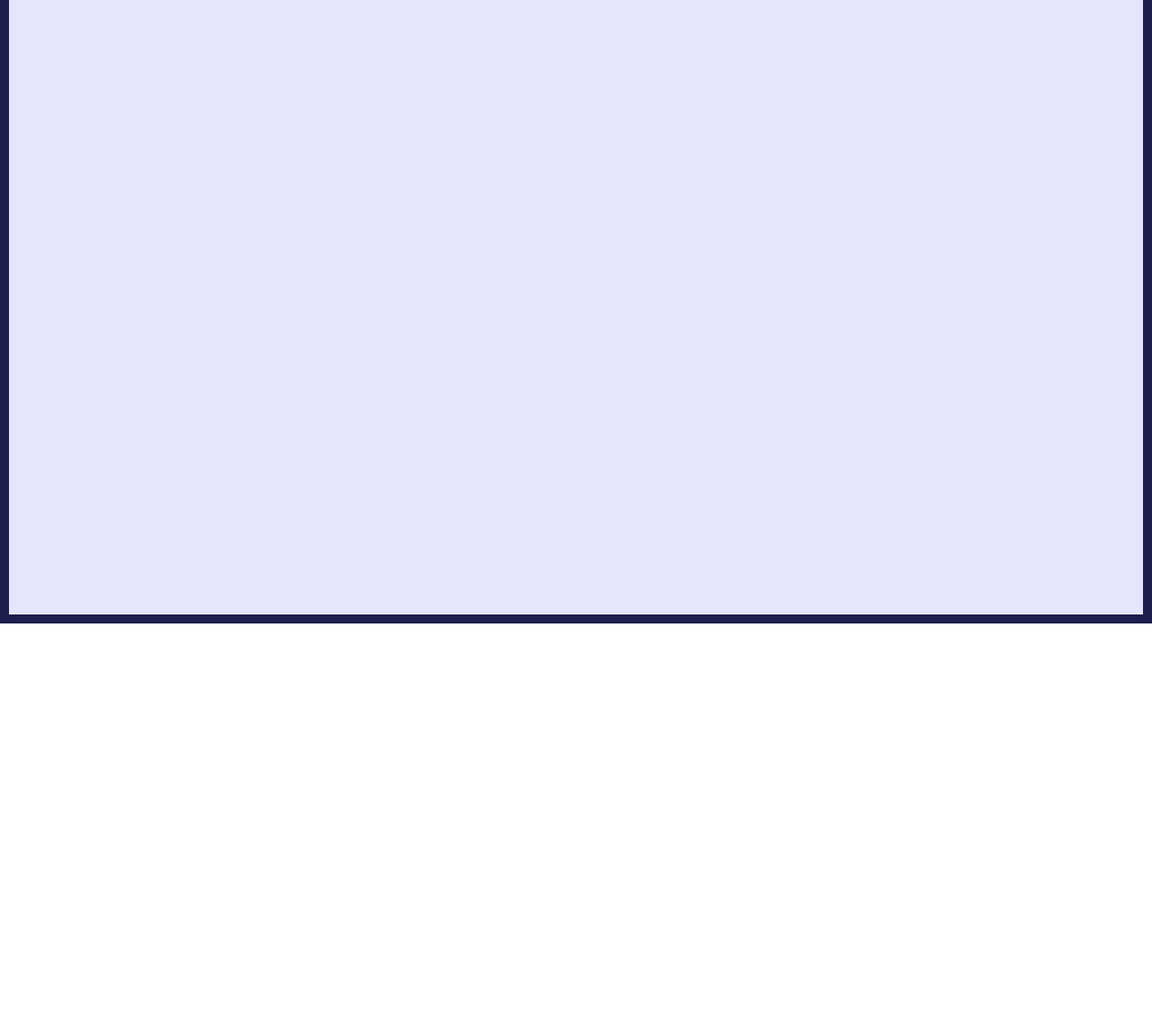
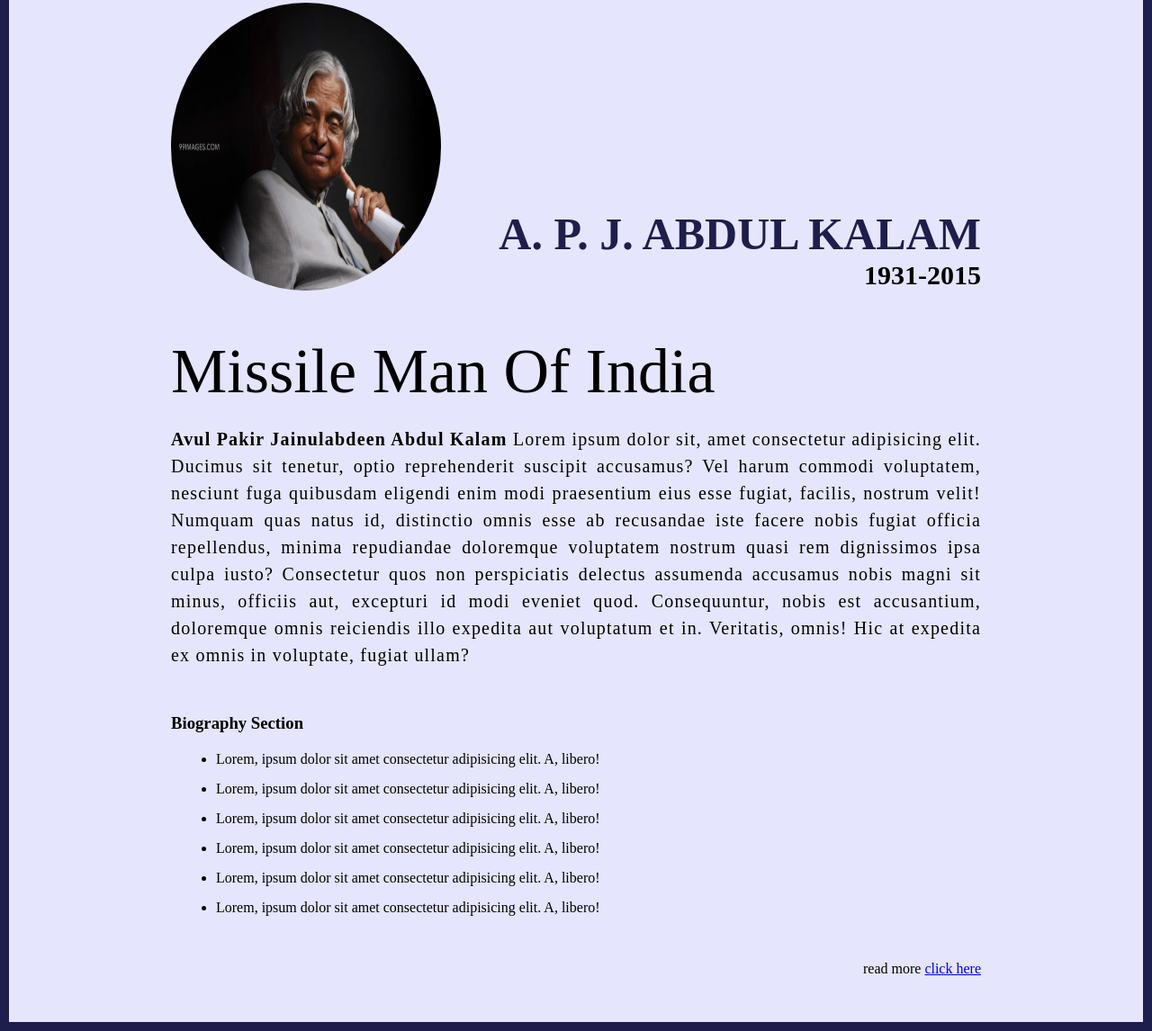
Before and after one commit to Szhibam/project-1-html-css, a plain HTML site: page index.html in a window 1280 px wide. Shown: the part 107-1253 px from the top of the page at 90% size. Before the commit the page ends 800 px from the top, so only its background shows below. Drawn offline with Linux system fonts and the light colour scheme.

Commit message:
completed the project

```diff
--- a/index.html
+++ b/index.html
@@ -8,7 +8,40 @@
 </head>
 <body>
     <div class = "container">
-        hello
+        <div class="content">
+           <section class = "top_section">
+                <div class="image_container">
+                    <img src="./Images/a_p_j.webp" alt="Tribute">
+                </div>
+                <div>
+                    <h1>A. P. J. Abdul Kalam</h1>
+                    <h4>1931-2015</h4>
+                </div>
+           </section>
+
+           <section class ="about_section">
+            <h2>Missile Man Of India</h2>
+            <p><b>Avul Pakir Jainulabdeen Abdul Kalam</b> Lorem ipsum dolor sit, amet consectetur adipisicing elit. Ducimus sit tenetur, optio reprehenderit suscipit accusamus? Vel harum commodi voluptatem, nesciunt fuga quibusdam eligendi enim modi praesentium eius esse fugiat, facilis, nostrum velit! Numquam quas natus id, distinctio omnis esse ab recusandae iste facere nobis fugiat officia repellendus, minima repudiandae doloremque voluptatem nostrum quasi rem dignissimos ipsa culpa iusto? Consectetur quos non perspiciatis delectus assumenda accusamus nobis magni sit minus, officiis aut, excepturi id modi eveniet quod. Consequuntur, nobis est accusantium, doloremque omnis reiciendis illo expedita aut voluptatum et in. Veritatis, omnis! Hic at expedita ex omnis in voluptate, fugiat ullam?</p>
+           </section>
+
+           <section class = "bio_section">
+                <h3>Biography Section</h3>
+                <ul>
+                    <li>Lorem, ipsum dolor sit amet consectetur adipisicing elit. A, libero!</li>
+                    <li>Lorem, ipsum dolor sit amet consectetur adipisicing elit. A, libero!</li>
+                    <li>Lorem, ipsum dolor sit amet consectetur adipisicing elit. A, libero!</li>
+                    <li>Lorem, ipsum dolor sit amet consectetur adipisicing elit. A, libero!</li>
+                    <li>Lorem, ipsum dolor sit amet consectetur adipisicing elit. A, libero!</li>
+                    <li>Lorem, ipsum dolor sit amet consectetur adipisicing elit. A, libero!</li>
+
+                </ul>
+           </section>
+
+           <footer>
+                <p>read more <a href="https://en.wikipedia.org/wiki/A._P._J._Abdul_Kalam"> click here</a></p>
+           </footer>
+
+        </div>
     </div>
 </body>
 </html>
--- a/style.css
+++ b/style.css
@@ -14,3 +14,71 @@
     max-width: 900px;
     margin: 0 auto;
 }
+
+.image_container,img{
+    width: 300px;
+    height: 320px;
+}
+
+.image_container{
+    border-radius: 50%;
+    overflow: hidden;
+}
+
+.top_section{
+    margin-top: 100px;
+    display: flex;
+    justify-content: space-between;
+    align-items: flex-end;
+}
+
+.top_section h1{
+    font-size: 50px;
+    font-weight: bold;
+    color: #1d1e4c ;
+    text-transform: uppercase;
+}
+.top_section h4{
+   text-align: end;
+   font-size: 30px;
+}
+
+.about_section{
+    margin-top: 50px;
+}
+
+.about_section h2{
+    font-size: 70px;
+    font-weight: 400;
+    margin-bottom: 20px;
+}
+
+.about_section p{
+    font-size: 20px;
+    line-height: 30px;
+    letter-spacing: 1.2px;
+    text-align: justify;
+}
+
+.bio_section{
+    margin-top: 50px;
+}
+.bio_section h3{
+    margin-bottom: 20px;
+}
+.bio_section ul{
+    margin-left: 50px;
+}
+
+.bio_section li{
+    margin-bottom: 15px;
+
+}
+
+footer{
+    margin : 50px 0;
+}
+
+footer p{
+    text-align: end;
+}
```
